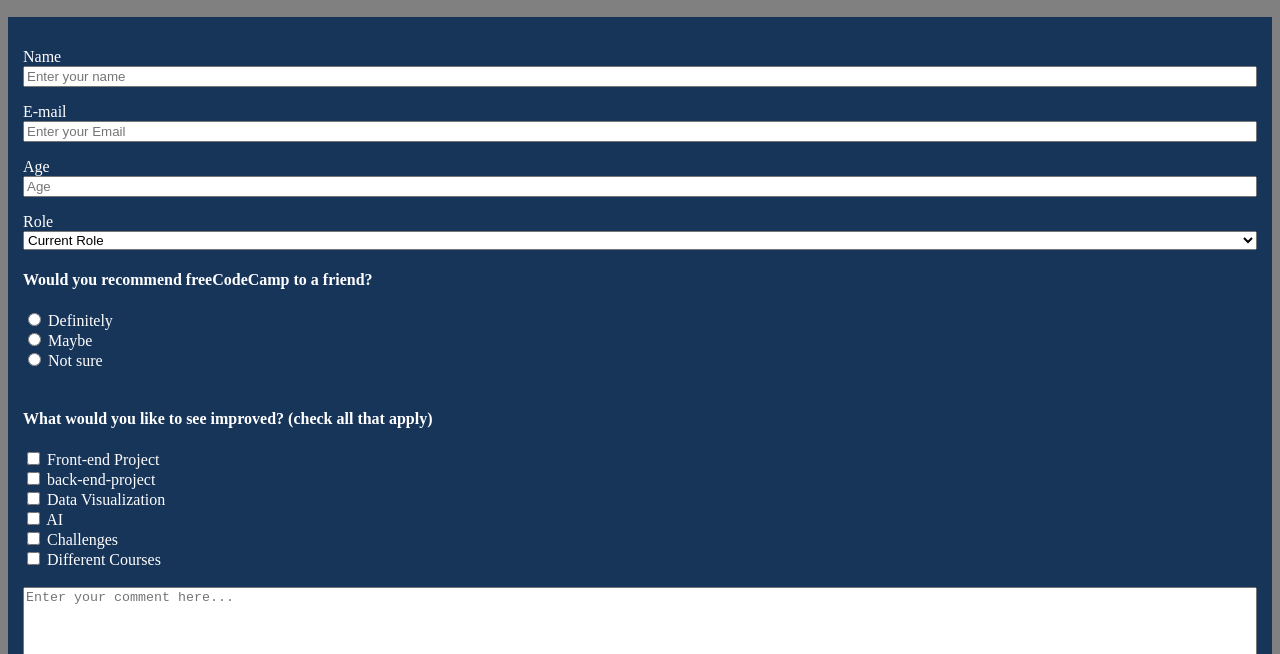
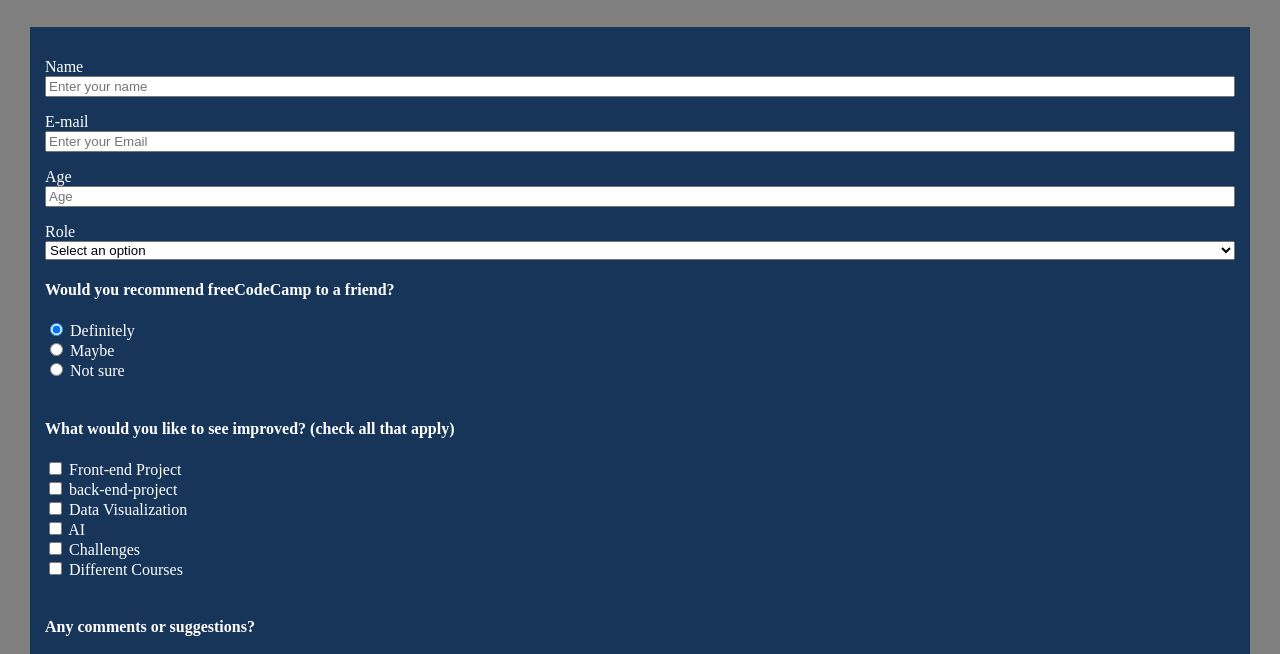
Before and after one commit to ismailhallirumuhammad/ismail-mertkantaroglu, a plain HTML site: page index.html in a window 1280 px wide. Shown: the part 106-760 px from the top of the page. Drawn offline with Linux system fonts and the light colour scheme.

Commit message:
added some text

```diff
--- a/index.html
+++ b/index.html
@@ -39,7 +39,8 @@
    <p>
     <label for="role">Role
         <select name="role" id="role">
-            <option value="current-role" selected>Current Role</option>
+            <option value="select-an-option" selected disabled>Select an option</option>
+            <option value="current-role">Current Role</option>
             <option value="Student">Student</option>
             <option value="full-time">Full Time Job</option>
         </select>
@@ -48,7 +49,7 @@
 
 
    <h4>Would you recommend freeCodeCamp to a friend?</h4>
-   <input type="radio" name="button">
+   <input type="radio" name="button" checked>
    <label for="gender">Definitely</label>
     <br>
 
@@ -83,7 +84,7 @@
     <label for="different-courses">Different Courses</label>
 
     <br><br>
-
+    <h4>Any comments or suggestions?</h4>
     <textarea name="" id="" cols="30" rows="10" placeholder="Enter your comment here..."></textarea>
 
     <br><br>
--- a/style.css
+++ b/style.css
@@ -3,8 +3,13 @@
     box-sizing: border-box;
 }
 
+html, body {
+    padding: 0;
+    margin: 0;
+}
+
 body {
-   background-color: grey;)
+   background-color: grey;
 }
 
 .header {
@@ -19,6 +24,7 @@ label {
 form {
     background-color: #173459;
     padding: 15px;
+    margin: 30px;
 }
 
 input[type='text'],input[type='email'],input[type='number'],select,textarea {
```
